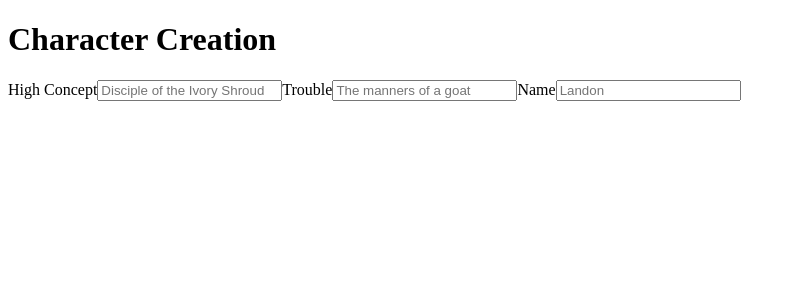
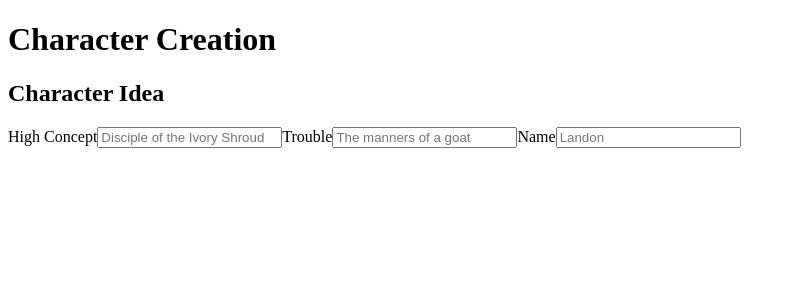
Before and after one commit to RocketPuppy/Play-Fate-Online, a React app: page / in a window 1280 px wide. Shown: the top 300 px of the page, without its empty margins (0-796 px from the left). Built offline with nearby package versions, Linux system fonts and the light colour scheme.

Commit message:
header for character idea

```diff
--- a/src/character-creation/idea.tsx
+++ b/src/character-creation/idea.tsx
@@ -11,6 +11,7 @@ class IdeaForm extends StatefulForm<IdeaFields> {}
 
 export default () => (
   <div>
+    <h2>Character Idea</h2>
     <IdeaForm
       initialValues={{}}
       FormComponent={({ fields: { highConcept, trouble, name }, onChange }) => (
```
